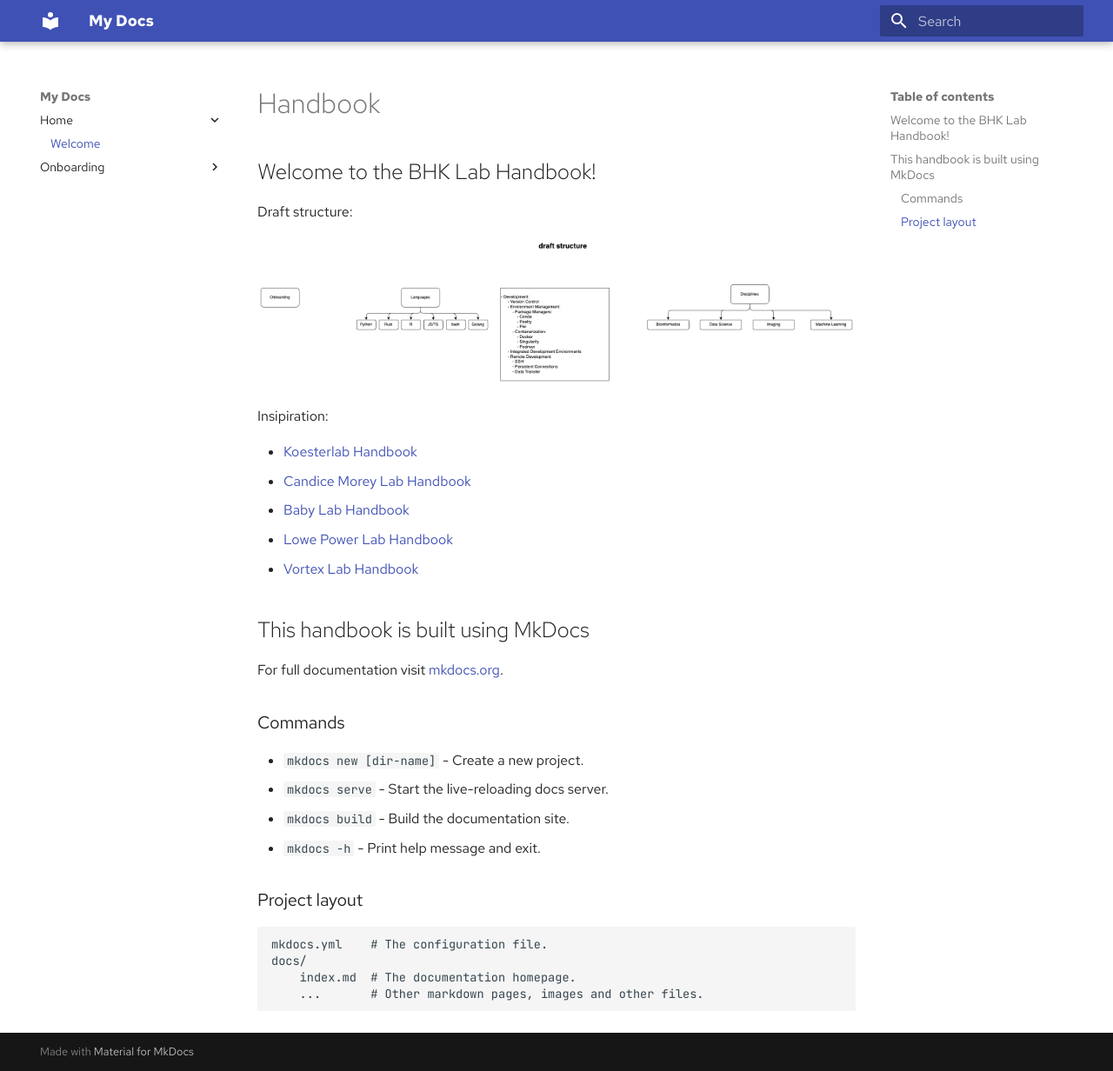
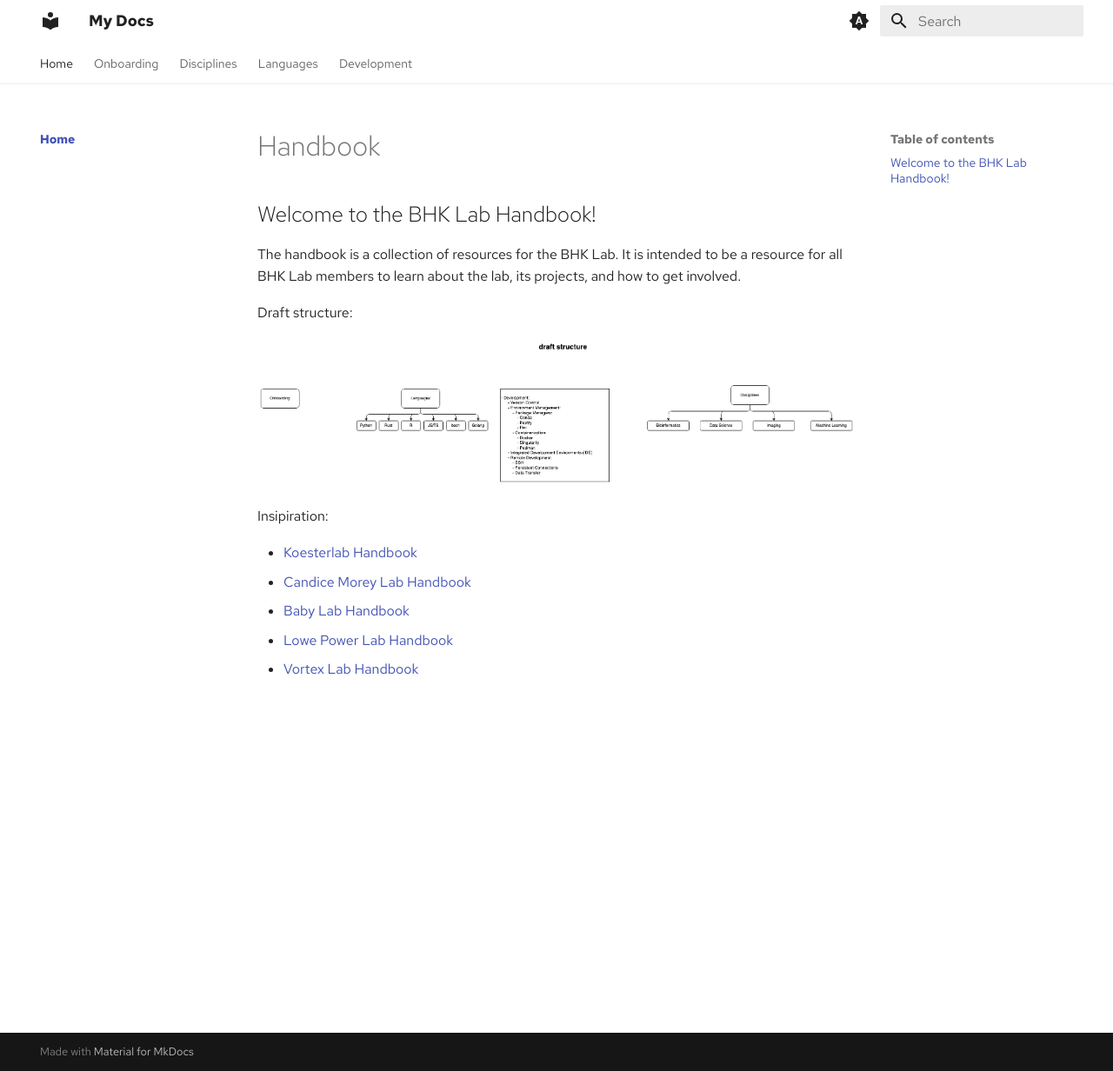
Before and after one commit to bhklab/handbook, an MkDocs documentation site: the page built from docs/index.md, in a window 1280 px wide and 1232 px high. Shown: the whole window at 87% size. Built offline with MkDocs 1.6.1 and Material for MkDocs 9.7.7, drawn with Linux system fonts in a browser that asks for light colours; the version menu is left out.

Commit message:
docs: enhance index with description, update mkdocs config and temp files for better navigation and features

```diff
--- a/docs/index.md
+++ b/docs/index.md
@@ -1,6 +1,9 @@
 # Handbook
 
 ## Welcome to the BHK Lab Handbook!
+
+The handbook is a collection of resources for the BHK Lab. It is intended to be a resource for all BHK Lab members to learn about the lab, its projects, and how to get involved.
+
 
 Draft structure:
 
@@ -13,21 +16,3 @@
   - [Baby Lab Handbook](https://mcmaster-baby-lab.github.io/handbook/)
   - [Lowe Power Lab Handbook](https://github.com/lowepowerlab/lab_handbook)
   - [Vortex Lab Handbook](https://github.com/uw-vortex/VORTEX-handbook)
-
-## This handbook is built using MkDocs
-
-For full documentation visit [mkdocs.org](https://www.mkdocs.org).
-
-### Commands
-
-* `mkdocs new [dir-name]` - Create a new project.
-* `mkdocs serve` - Start the live-reloading docs server.
-* `mkdocs build` - Build the documentation site.
-* `mkdocs -h` - Print help message and exit.
-
-### Project layout
-
-    mkdocs.yml    # The configuration file.
-    docs/
-        index.md  # The documentation homepage.
-        ...       # Other markdown pages, images and other files.
--- a/mkdocs.yml
+++ b/mkdocs.yml
@@ -1,9 +1,21 @@
 site_name: My Docs
-site_url: 'https://bhklab.github.io/handbook/'  # Trailing slash is recommended
+site_url: "https://bhklab.github.io/handbook/" # Trailing slash is recommended
+
+markdown_extensions:
+  - toc:
+      permalink: 🔗
+  - admonition
+  - pymdownx.details
 
 plugins:
   - search # necessary for search functionality to work
   - git-authors # adds authors to pages using git history
+
+extra:
+  version:
+    provider: mike
+    default: latest
+
 theme:
   name: material
   icon:
@@ -11,14 +23,52 @@
   font:
     text: Red Hat Text
     code: JetBrains Mono
+  features:
+    - content.code.copy
+    - content.code.annotate
+    - content.code.select
+    - content.tabs.link
+    - content.tooltips
+    - search.suggest
+    - search.highlight
+    - navigation.indexes
+    - navigation.path
+    - navigation.tabs
 
+  palette:
+    # Palette toggle for automatic mode
+    - media: "(prefers-color-scheme)"
+      toggle:
+        icon: material/brightness-auto
+        name: Switch to light mode
+
+    # Palette toggle for light mode
+    - media: "(prefers-color-scheme: light)"
+      scheme: default
+      primary: white
+      accent: deep orange
+      toggle:
+        icon: material/weather-night
+        name: Switch to dark mode
+
+    # Palette toggle for dark mode
+    - media: "(prefers-color-scheme: dark)"
+      scheme: slate
+      primary: deep orange
+      accent: blue
+      toggle:
+        icon: material/weather-sunny
+        name: Switch to system preference
 nav:
   - Home:
       - Welcome: index.md
   - Onboarding:
       - Introduction: onboarding/introduction.md
+  - Disciplines: disciplines/temp.md
+  - Languages: languages/temp.md
+  - Development: development/temp.md
 
-extra:
-  version:
-    provider: mike
-    default: latest
+DATASET_CONFIG:
+  - RADCURE:
+      - Collection: RADCURE
+      - READII-ROI-REGEX: gtv*
```
Also changed, not shown: docs/development/temp.md (added, +1 -0 lines), docs/disciplines/temp.md (added, +1 -0 lines), docs/languages/temp.md (added, +1 -0 lines), docs/diagrams/handbook_overview.drawio.png.
